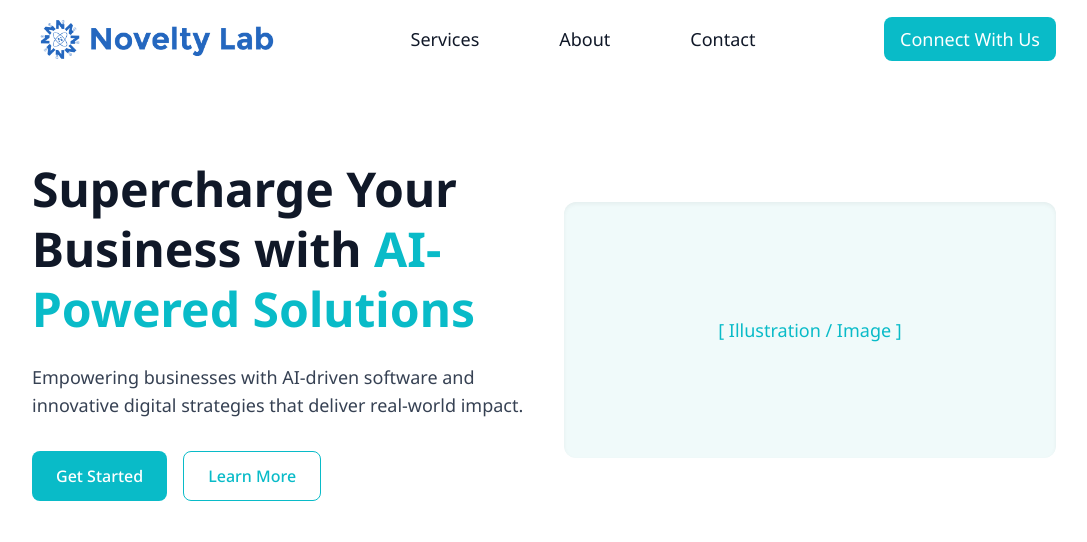
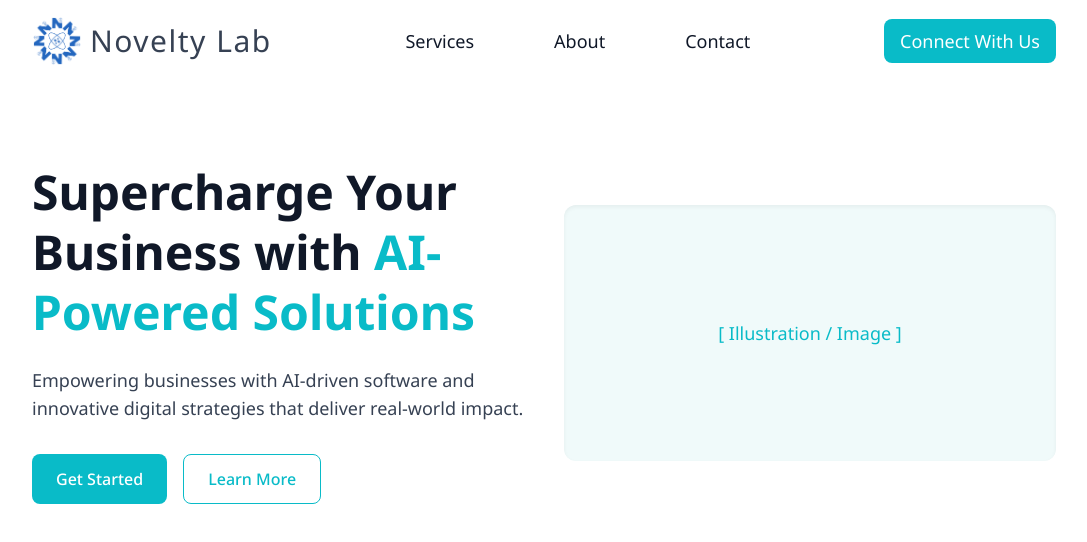
Before and after one commit to rupeshbug/novelty_lab_website, a Next.js app: page / in a window 1280 px wide. Shown: the top 542 px of the page, without its empty margins (96-1183 px from the left). Built offline with nearby package versions, Linux system fonts and the light colour scheme.

Commit message:
navbar modified

```diff
--- a/src/app/components/Navbar.tsx
+++ b/src/app/components/Navbar.tsx
@@ -3,9 +3,10 @@ import Image from "next/image";
 
 export default function Navbar() {
   return (
-    <nav className="flex justify-between items-center px-32 py-2">
-      <div>
-        <Image alt="novelty_lab" width={250} height={60} src="/logo.png" />
+    <nav className="flex justify-between items-center px-32 py-4 ">
+      <div className="flex items-center justify-center gap-2">
+        <Image alt="novelty_lab" width={50} height={50} src="/logo.png" />
+        <h1 className="text-3xl tracking-wider text-gray-700">Novelty Lab</h1>
       </div>
       <div className="flex gap-20">
         <Link href="/" className="text-lg text-gray-900">
```
Also changed, not shown: public/logo.png, public/logo_name.png (added).
